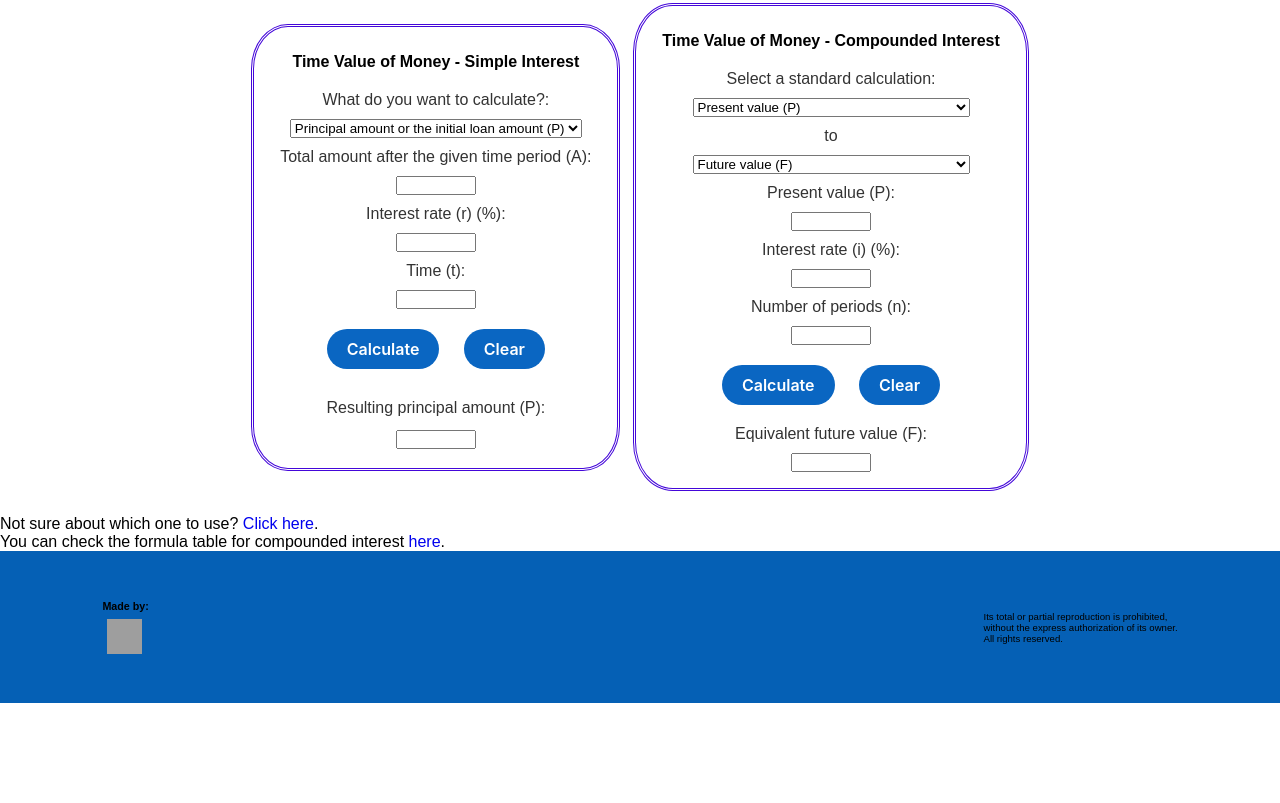
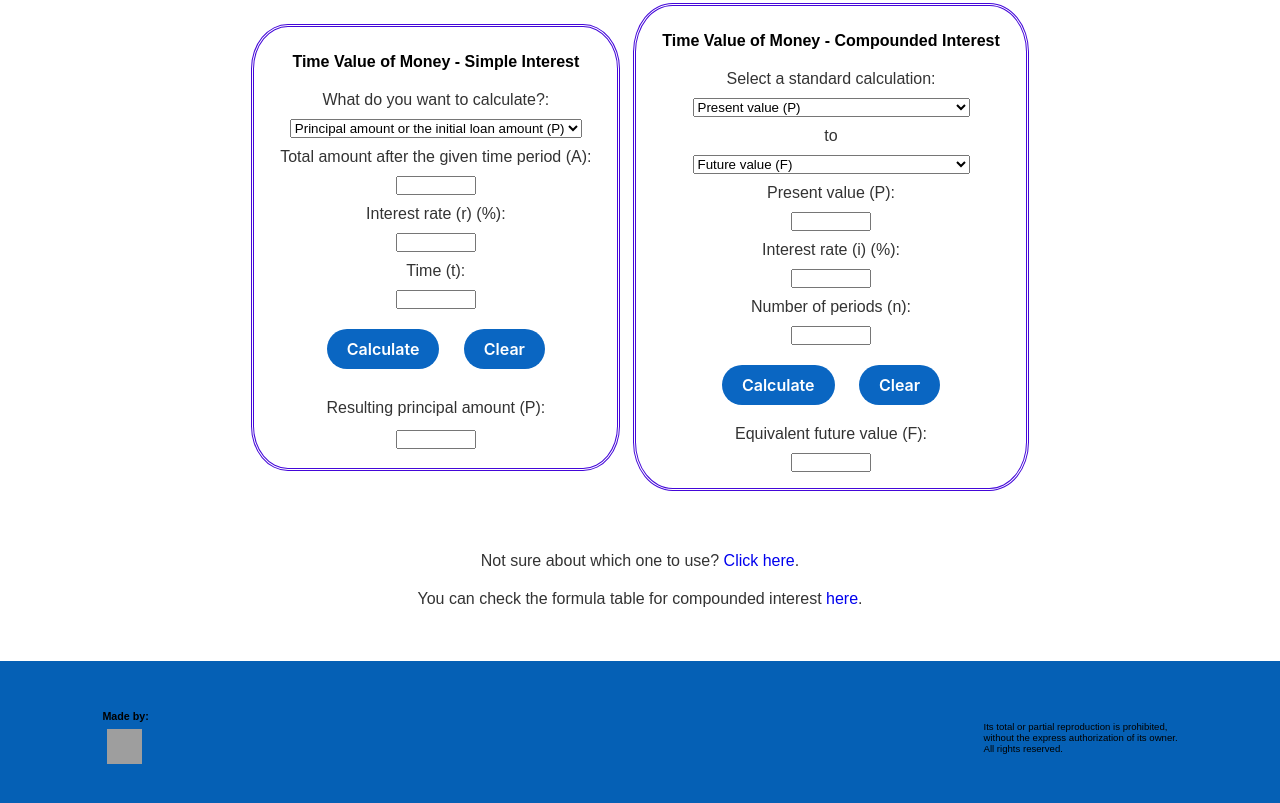
Before and after one commit to pacuellarp/MathWebPage, a plain HTML site: page pages/wage/wage.html in a window 1280 px wide. Shown: the part 607-1410 px from the top of the page. Before the commit the page ends 1310 px from the top, so only its background shows below. Drawn offline with Linux system fonts and the light colour scheme; grey boxes are pictures that could not be loaded.

```diff
--- a/pages/wage/wage.html
+++ b/pages/wage/wage.html
@@ -116,8 +116,12 @@
                 </div>
             </div>
         </div>
-        <p>Not sure about which one to use? <a href="https://mint.intuit.com/blog/money-etiquette/simple-vs-compound-interest/">Click here</a>.</p>
-        <p>You can check the formula table for compounded interest <a href="https://en.wikipedia.org/wiki/Time_value_of_money#Formula_table">here</a>.</p>
+        <div class="mainThreeContainer">
+            <div class="mainOneContainer" id="specialContainer">
+                <p>Not sure about which one to use? <a href="https://mint.intuit.com/blog/money-etiquette/simple-vs-compound-interest/">Click here</a>.</p>
+                <p>You can check the formula table for compounded interest <a href="https://en.wikipedia.org/wiki/Time_value_of_money#Formula_table">here</a>.</p>
+            </div>
+        </div>
     </main>
     <footer class="footer">
         <div class="footerContact">
--- a/style.css
+++ b/style.css
@@ -482,6 +482,10 @@ background-color: #385bf7;
     color: white;
 }
 
+#specialContainer{
+    border-color:#ffffff;
+}
+
 @media only screen and (min-width: 997px){
 
     .mainThreeContainer{
```
Lines whose indentation alone changed are shown as unchanged.
